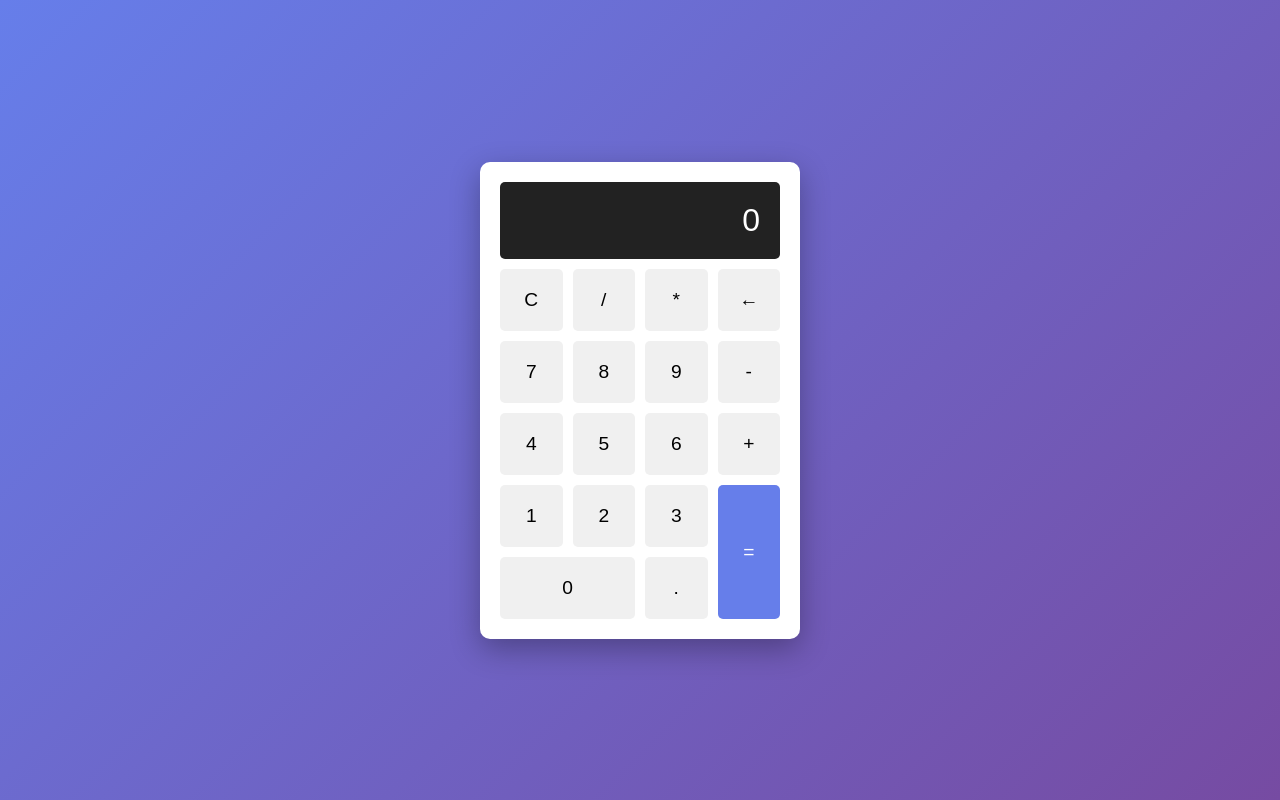
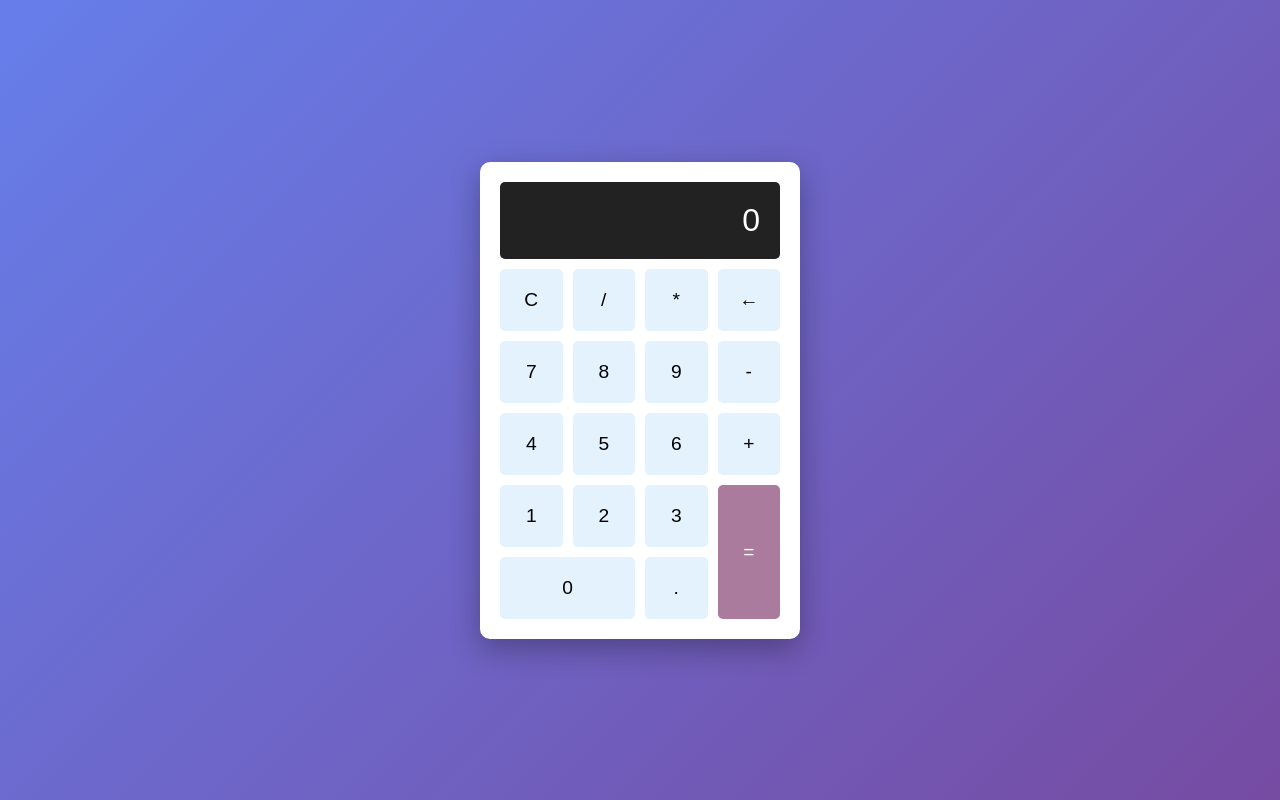
Before and after one commit to j5kee/calculator-app, a plain HTML site: page index.html in a window 1280 px wide. Drawn offline with Linux system fonts and the light colour scheme.

Commit message:
Update button colors to blue/pink theme

```diff
--- a/style.css
+++ b/style.css
@@ -43,14 +43,14 @@ button {
     padding: 20px;
     font-size: 1.2em;
     border: none;
-    background: #f0f0f0;
+    background: #e3f2fd;
     border-radius: 5px;
     cursor: pointer;
     transition: all 0.3s;
 }
 
 button:hover {
-    background: #e0e0e0;
+    background: #bbdefb;
 }
 
 button:active {
@@ -58,7 +58,7 @@ button:active {
 }
 
 .equals {
-    background: #667eea;
+    background: #aa7b9c;
     color: white;
     grid-row: span 2;
 }
```
